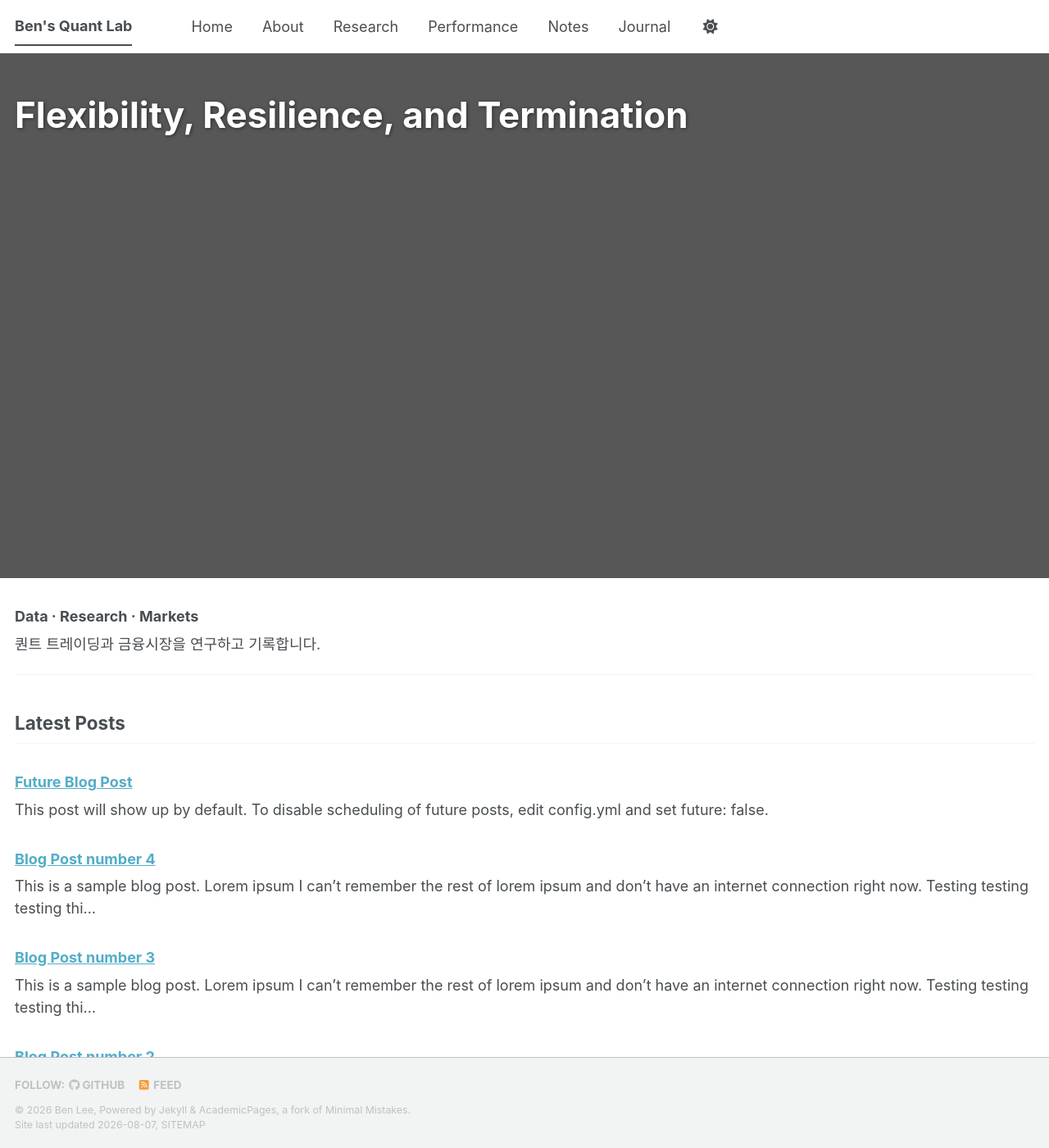
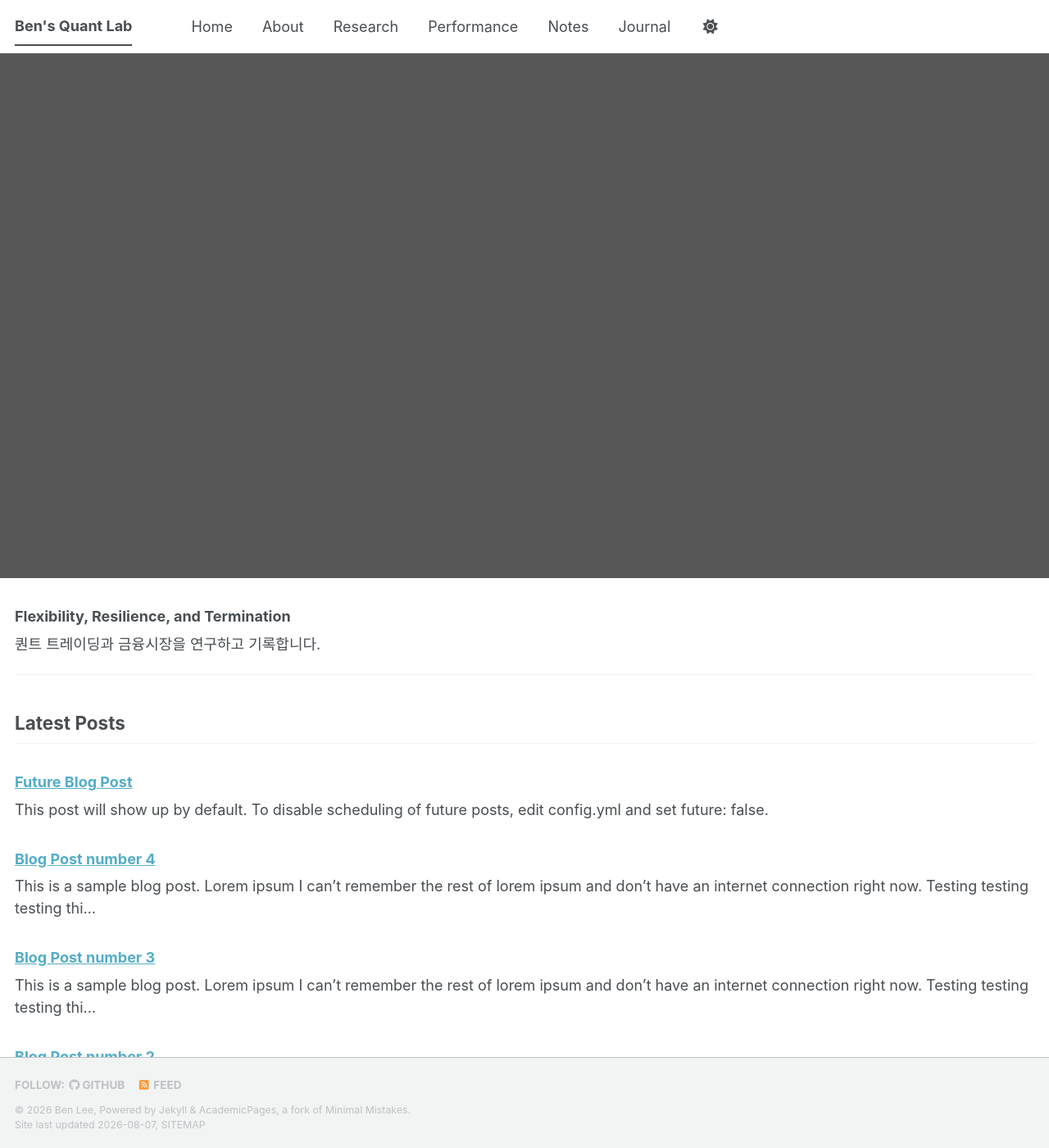
Before and after one commit to leebh1119/leebh1119.github.io, a Jekyll site: the page built from index.md, in a window 1280 px wide and 1400 px high. Shown: the whole window at 82% size. Built offline with Jekyll 4.4.1, drawn with Linux system fonts in a browser that asks for light colours; a style sheet for code colours, icons or effects is not loaded.

Commit message:
removed home title and changed markdown

```diff
--- a/_sass/_custom.scss
+++ b/_sass/_custom.scss
@@ -4,3 +4,6 @@
   aspect-ratio: 2 / 1;
   height: auto;
 }
+.page__hero--overlay .page__title {
+  display: none;
+}
--- a/index.md
+++ b/index.md
@@ -8,7 +8,7 @@ header:
   overlay_filter: 0.45
 ---
 
-### Data · Research · Markets
+### Flexibility, Resilience, and Termination
 
 퀀트 트레이딩과 금융시장을 연구하고 기록합니다.
 
```
